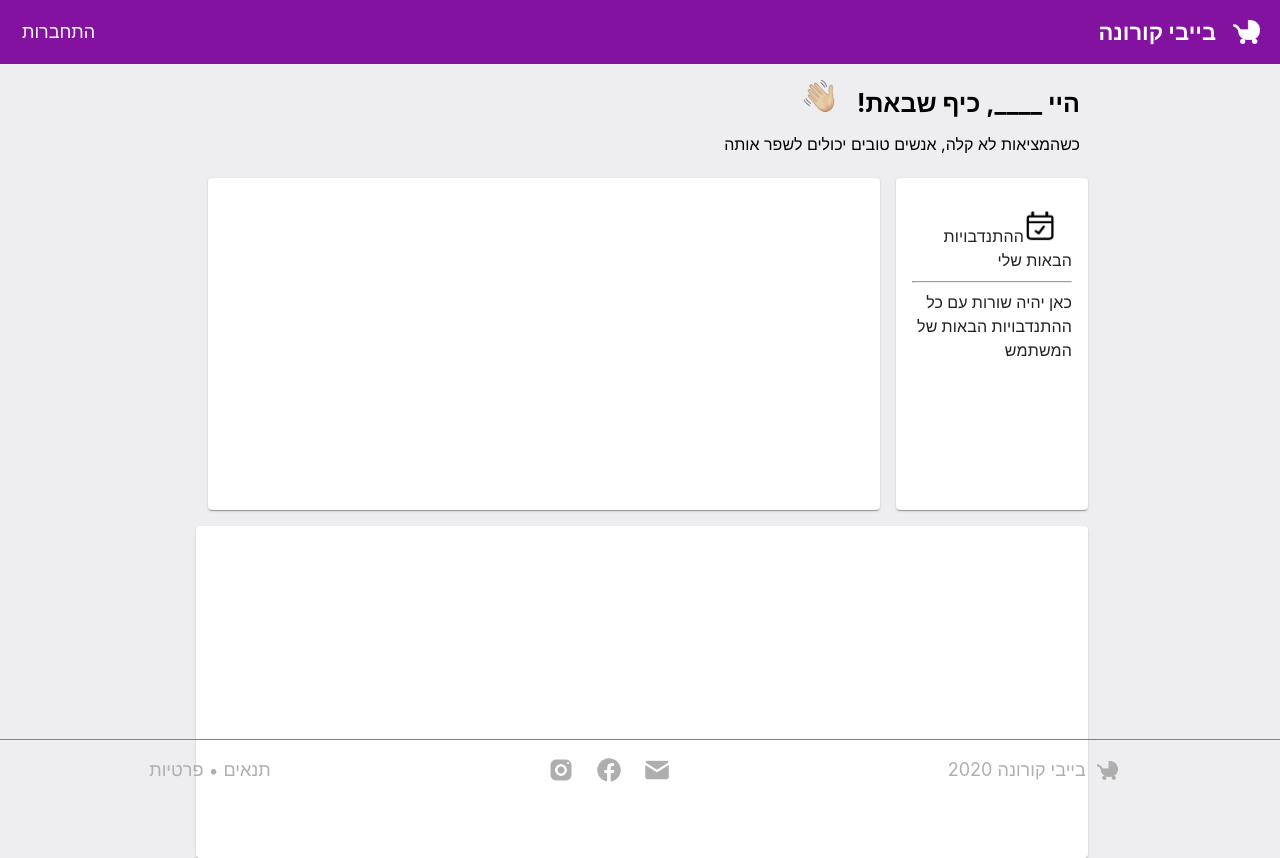
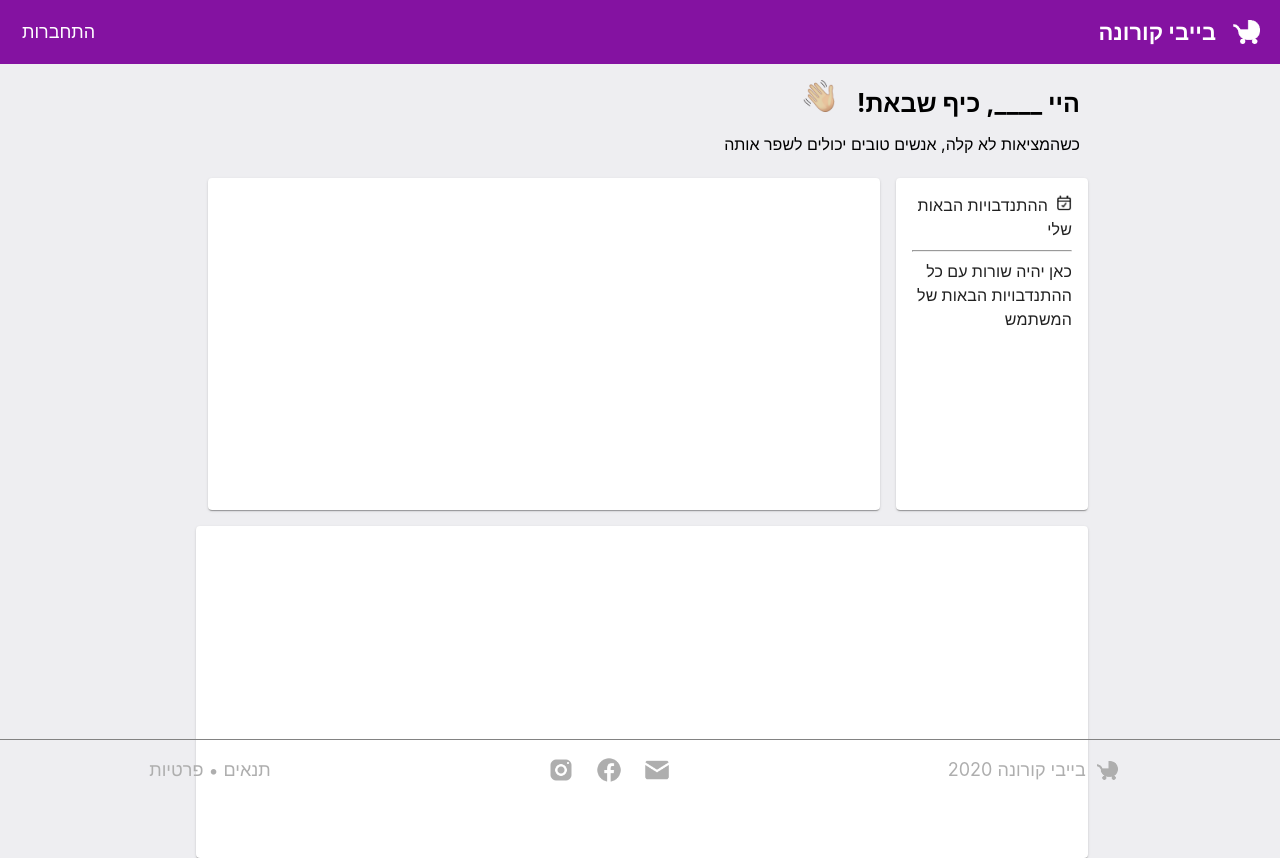
Before and after one commit to logikalcamp/coronababysitter, a React (Create React App) app in the folder client/: page /homepage in a window 1280 px wide. Built offline with nearby package versions, Linux system fonts and the light colour scheme.

Commit message:
- fix calender icon

```diff
--- a/client/src/components/HomePage.js
+++ b/client/src/components/HomePage.js
@@ -53,8 +53,10 @@ export const HomePage = (props) => {
                     <Paper className={classes.paperVolunteer}>
                     <Grid item xs>
                         <Typography>
+                        <Img>
                         <img src={window.location.origin + "/images/calender.png"} />
                         {myNextVolunteer}
+                        </Img>
                         <hr></hr>
                         {volunteer}
                         </Typography>
@@ -94,3 +96,17 @@ const HomeCon = styled.div`
         font-size:25px;
     }
 `
+
+const Img = styled.div`
+    img{
+        width:1rem;
+        height:1rem;
+        margin-left:0.5rem;
+        margin-right:0rem;
+        padding-top:0rem;
+    }
+    label{
+        font-weight:bold;
+        font-size:25px;
+    }
+`
```
